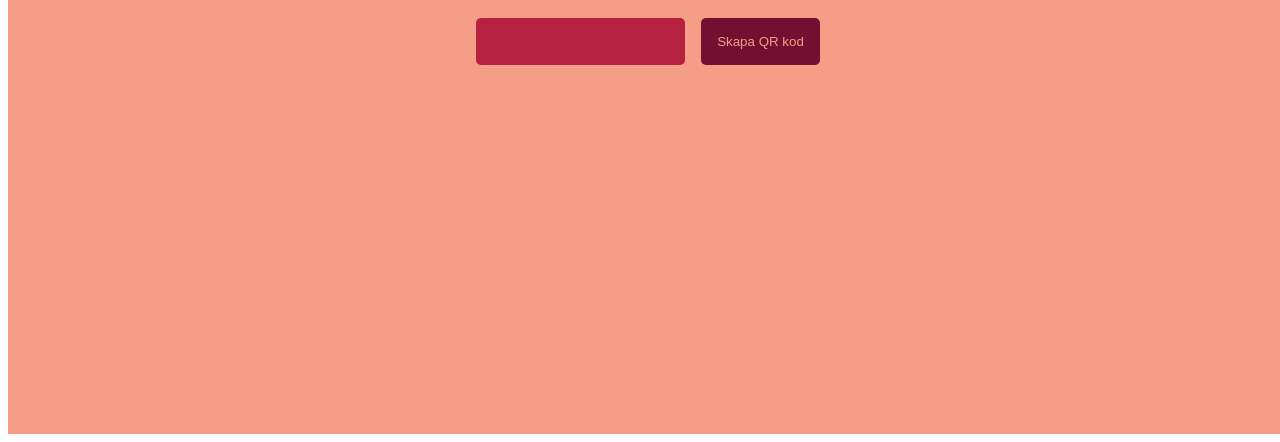
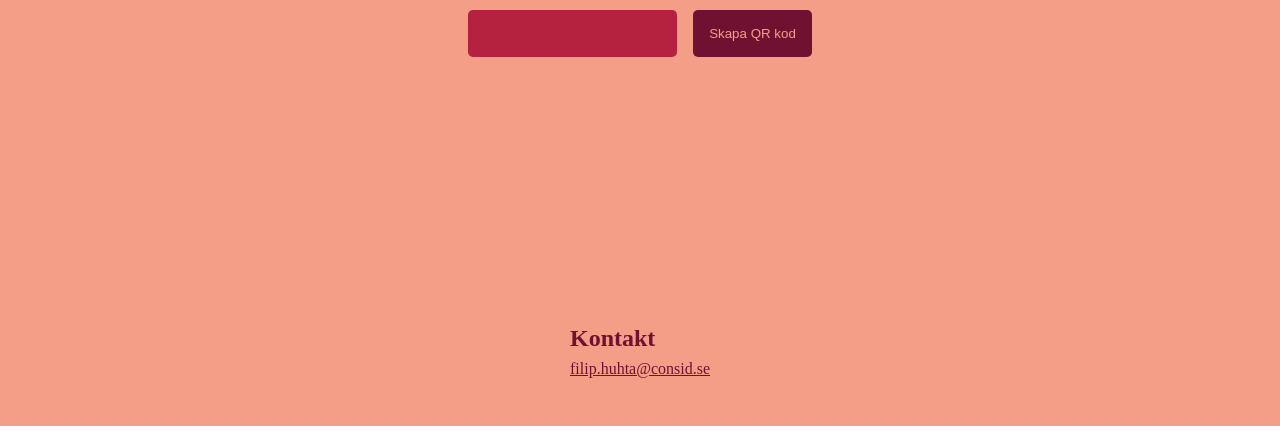
Before and after one commit to filiphuhta/qr-code, a plain HTML site: page index.html in a window 1280 px wide. Shown: the part 374-816 px from the top of the page. Drawn offline with Linux system fonts and the light colour scheme.

Commit message:
updated website

```diff
--- a/index.html
+++ b/index.html
@@ -7,19 +7,31 @@
   <meta name="viewport" content="width=device-width, initial-scale=1" />
   <script src="https://cdn.jsdelivr.net/gh/davidshimjs/qrcodejs/qrcode.min.js"></script>
   <style>
+    body,
+    div {
+      margin: 0;
+      border: 0 none;
+      padding: 0;
+    }
 
+    html,
     body {
-      width: 100%;
       height: 100%;
+      min-height: 100%;
     }
+
+
     .container {
       justify-content: center;
       align-items: center;
       display: flex;
       flex-flow: column;
-        width: 100%;
+      width: 100%;
       height: 100vh;
       background-color: #F49E88;
+      position: absolute;
+      top: 0;
+      bottom: 0;
     }
 
     .wrapper {
@@ -28,7 +40,22 @@
 
     h1 {
       color: #701131;
+      margin-left: 1rem;
+      margin-right: 1rem;
     }
+
+    .footer {
+      bottom: 3rem;
+      position: absolute;
+    }
+
+    h2 {
+      color: #701131;
+      margin-left: 1rem;
+      margin-right: 1rem;
+      margin-bottom: 0.5rem;
+    }
+
 
     button {
       background-color: #701131;
@@ -72,18 +99,25 @@
     <div class="wrapper">
       <input id="qrcodeInput" />
       <button onclick="createQrCode()"">Skapa QR kod</button>
-</div>
-<div id="qrcode">
+      </div>
+
+    <div id="qrcode">
     </div>
-    <a id='qrdl' hidden>Ladda ner QR kod</a>
+    <a id="qrdl" hidden>Ladda ner QR kod</a>
+    <div class="footer">
+      <h2>Kontakt</h2>
+      <a href="mailto:filip.huhta@consid.se">filip.huhta@consid.se</a>
+    </div>
   </div>
 
 
   <script>
 
     const createQrCode = () => {
+      const qrcodeDiv = document.getElementById('qrcode');
+      qrcodeDiv.innerHTML = ''; // clear existing content
 
-      const qrcode = new QRCode(document.getElementById('qrcode'), {
+      const qrcode = new QRCode(qrcodeDiv, {
         text: document.getElementById('qrcodeInput').value,
         width: 256,
         height: 256,
@@ -91,7 +125,6 @@
         colorLight: '#F49E88',
         correctLevel: QRCode.CorrectLevel.H
       });
-
 
       setTimeout(() => {
         let qelem = document.querySelector('#qrcode img')
```
